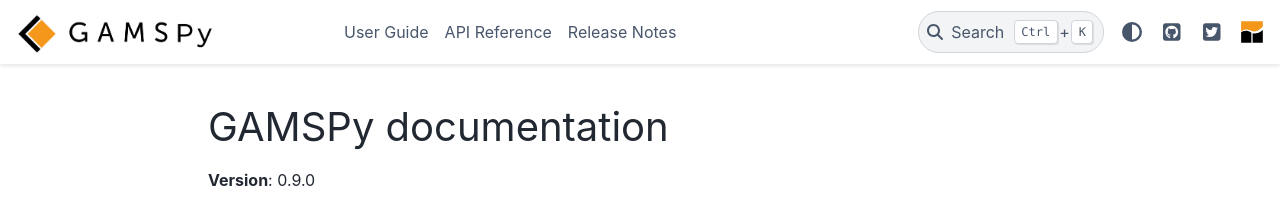
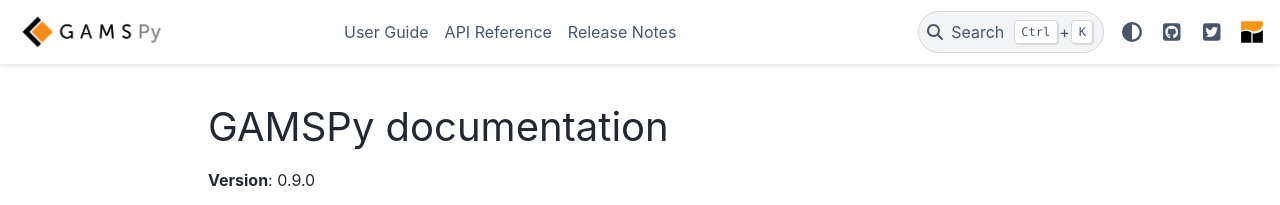
Before and after one commit to GAMS-dev/gamspy, a Sphinx documentation site: the page built from docs/index.rst, in a window 1280 px wide. Shown: the top 205 px of the page. Built offline with Sphinx 7.4.7 and the PyData theme 0.15.4, drawn with Linux system fonts in a browser that asks for light colours.

Commit message:
update logo

```diff
--- a/docs/conf.py
+++ b/docs/conf.py
@@ -74,8 +74,8 @@
         },
     ],
     "logo": {
-        "image_light": "_static/gamspy_logo_mixed.png",
-        "image_dark": "_static/gamspy_logo.png",
+        "image_light": "_static/gamspy_logo.png",
+        "image_dark": "_static/gamspy_logo_dark.png",
     },
     "show_nav_level": 1,
 }
```
Also changed, not shown: README.md (+1 -1 lines), README_PYPI.md (+1 -1 lines), docs/_static/gamspy_logo.png, docs/_static/gamspy_logo_dark.png (added).
